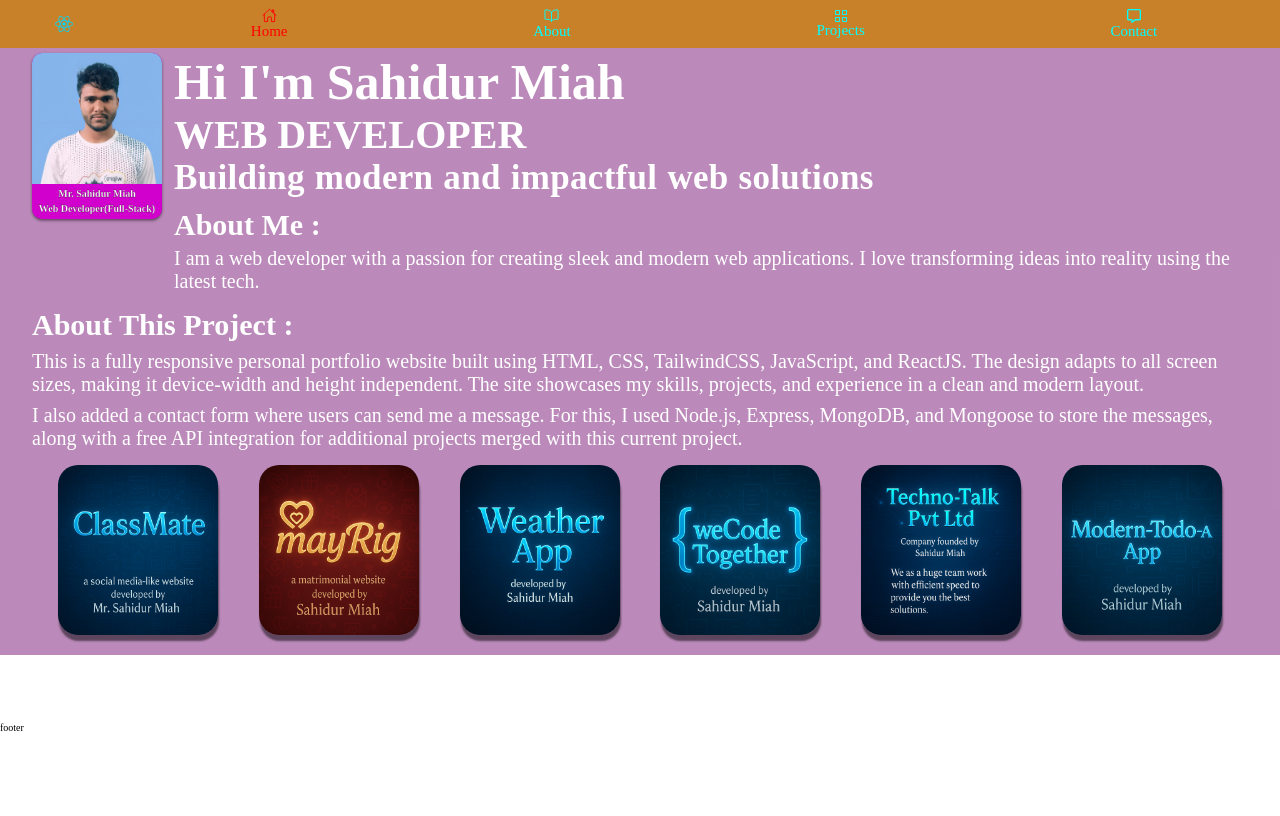
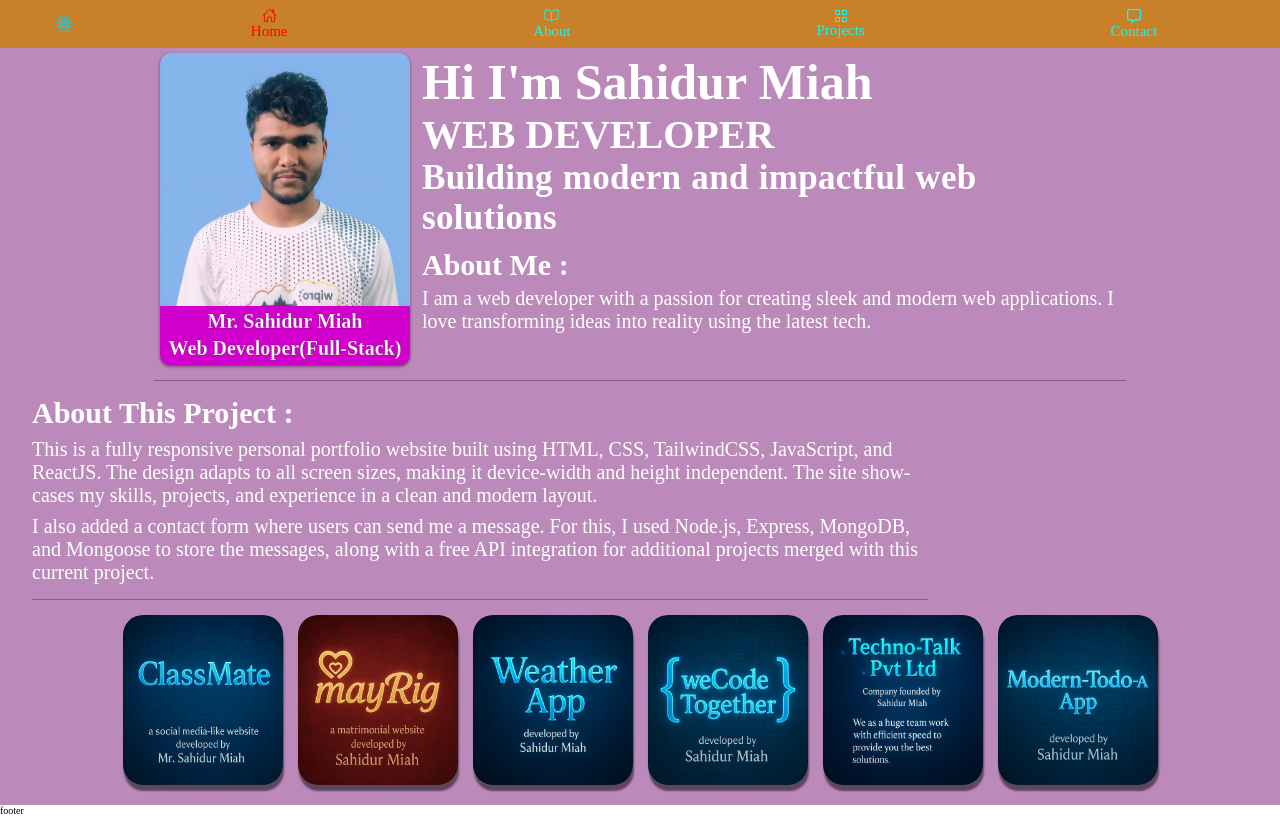
Before and after one commit to Code-Master20/My-Portfolio, a React (Vite) app: page / in a window 1280 px wide. Built offline with nearby package versions, Linux system fonts and the light colour scheme.

Commit message:
responsiveness achieved for all devices

```diff
--- a/src/appComonents/Middle/Home.module.css
+++ b/src/appComonents/Middle/Home.module.css
@@ -227,4 +227,64 @@
 }
 
 @media (min-width: 768px) {
+  .main-section-two > :first-child {
+    width: 80%;
+    /* background-color: aqua; */
+    border-bottom: 1px solid rgba(0, 0, 0, 0.3);
+    padding-bottom: 1.5rem;
+  }
+
+  .owner-info > :first-child {
+    min-width: 25rem;
+    max-width: 32rem;
+    height: fit-content;
+    background-color: rgb(209, 0, 205);
+  }
+
+  .dev-img-container img {
+    width: 25rem;
+    max-width: 100%;
+    height: auto;
+    border-top-left-radius: 1rem;
+    border-top-right-radius: 1rem;
+  }
+
+  .dev-img-container p {
+    color: white;
+    font-size: 2rem;
+    font-weight: 800;
+    -webkit-text-stroke: rgba(0, 0, 0, 0.5) 0.3px;
+    text-align: center;
+  }
+
+  .this-info div :last-child {
+    border-bottom: 1px solid rgba(0, 0, 0, 0.3);
+    padding-bottom: 1.5rem;
+  }
+  .projects-info div {
+    justify-content: center;
+  }
 }
+
+@media (min-width: 1024.1px) {
+  .owner-info {
+    display: flex;
+    justify-content: center;
+    column-gap: 1rem;
+  }
+  .dev-info-container {
+    max-width: 70rem;
+  }
+
+  .this-info div {
+    max-width: 70vw;
+    display: flex;
+    flex-direction: column;
+    justify-content: center;
+    row-gap: 0.8rem;
+  }
+
+  .projects-info div {
+    justify-content: center;
+  }
+}
--- a/src/appComonents/Middle/Projects.jsx
+++ b/src/appComonents/Middle/Projects.jsx
@@ -33,21 +33,7 @@ export const Projects = () => {
       {parentPageActive ? (
         <main className={`${styles["main-section-one"]}`}>
           {isProjectActive === false && (
-            <div
-              style={{
-                position: "absolute",
-                zIndex: "99999",
-                backgroundColor: "rgba(0,0,0,0)",
-                color: "red",
-                padding: "1rem",
-                top: "49%",
-                left: "38%",
-                fontWeight: "600",
-                fontFamily: "'Segoe UI', Tahoma, Geneva, Verdana, sans-serif",
-                fontSize: "clamp(1.5rem, 4vw, 2.5rem)",
-                borderRadius: "1rem",
-              }}
-            >
+            <div className={styles["project-default"]} style={{ color: "red" }}>
               project is under development
             </div>
           )}
--- a/src/appComonents/Middle/Projects.module.css
+++ b/src/appComonents/Middle/Projects.module.css
@@ -3,8 +3,8 @@
   padding: 0;
   box-sizing: border-box;
   user-select: none;
-  -webkit-user-select: none;   /* Safari / iOS */
-  -ms-user-select: none;       /* old Edge */
+  -webkit-user-select: none; /* Safari / iOS */
+  -ms-user-select: none; /* old Edge */
 }
 
 .main-section-one {
@@ -229,3 +229,12 @@
     width: 80%;
   }
 }
+
+.project-default {
+  background-color: rgba(0, 0, 0, 0.3);
+  padding: 1rem;
+  font-weight: 600;
+  font-family: "Segoe UI", Tahoma, Geneva, Verdana, sans-serif;
+  font-size: clamp(1.5rem, 4vw, 2.5rem);
+  border-radius: 1rem;
+}
```
